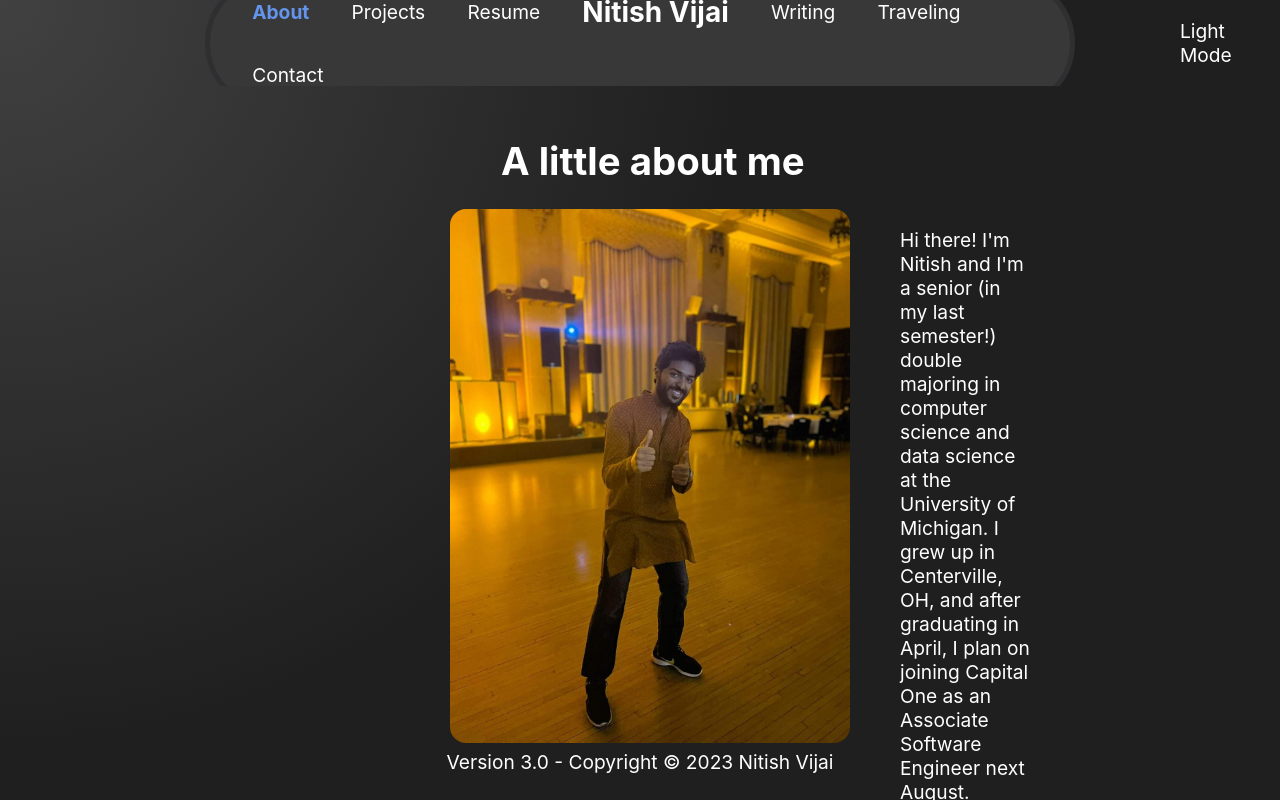
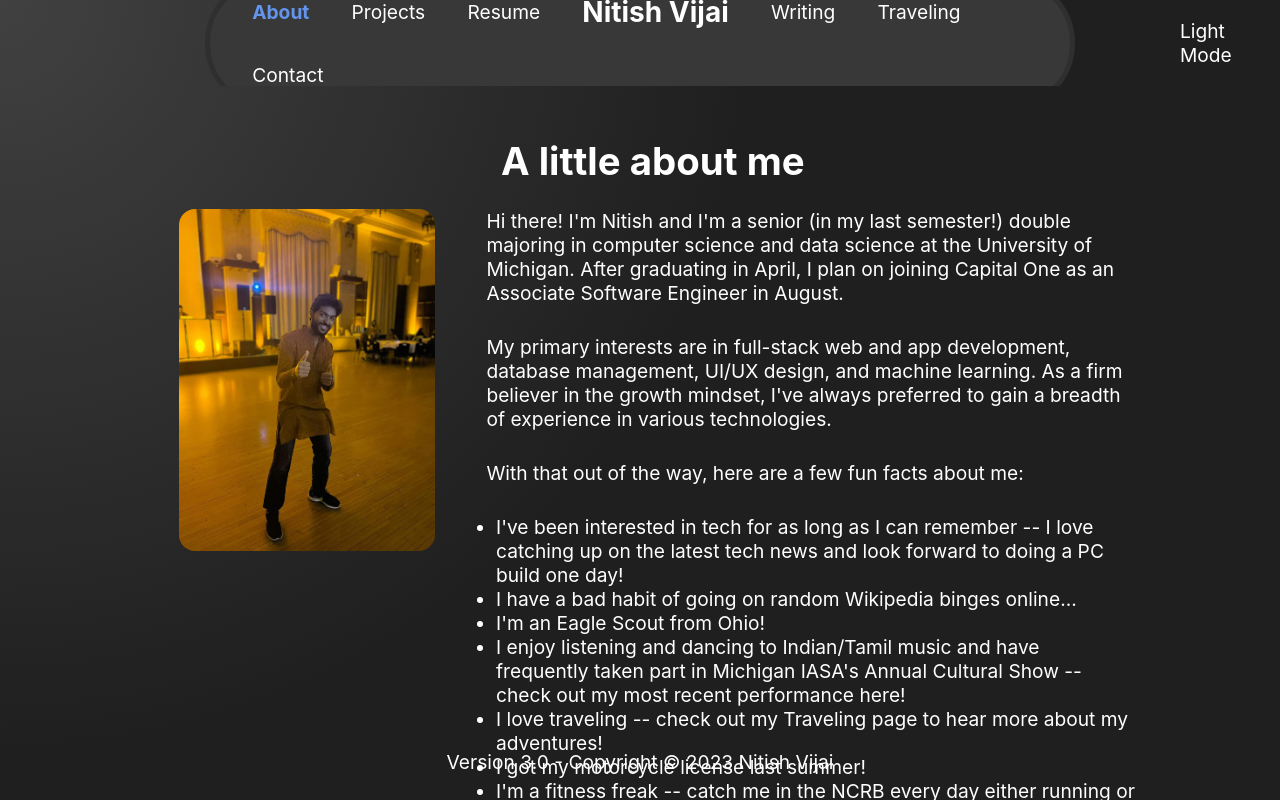
Before and after one commit to nitishvijai/nitish-website-v3, a React (Create React App) app: page /about in a window 1280 px wide. Built offline with nearby package versions, Linux system fonts and the light colour scheme.

Commit message:
Refined styling for current components

```diff
--- a/src/components/About/About.js
+++ b/src/components/About/About.js
@@ -21,14 +21,14 @@ const About = () => {
           <img id={styles.nitish} src="/Nitish_Diwali.jpg" />
         </div>
         <div className={styles.aboutMe}>
-          <p>Hi there! I'm Nitish and I'm a senior (in my last semester!) double majoring in computer science and data science at the University of Michigan. I grew up in Centerville, OH, and after graduating in April, I plan on joining Capital One as an Associate Software Engineer next August.</p>
-          <p>My primary interests are in full-stack web and app development, database management, UI/UX design, and machine learning. As a firm believer in the growth mindset, I've always preferred to gain a breadth of experience in various technologies.</p>
-          <p>With that out of the way, here are a few fun facts about me:</p>
-          <ul>
+          <p className={styles.paragraph}>Hi there! I'm Nitish and I'm a senior (in my last semester!) double majoring in computer science and data science at the University of Michigan. After graduating in April, I plan on joining Capital One as an Associate Software Engineer in August.</p>
+          <p className={styles.paragraph}>My primary interests are in full-stack web and app development, database management, UI/UX design, and machine learning. As a firm believer in the growth mindset, I've always preferred to gain a breadth of experience in various technologies.</p>
+          <p className={styles.paragraph}>With that out of the way, here are a few fun facts about me:</p>
+          <ul id={styles.list}>
             <li>I've been interested in tech for as long as I can remember -- I love catching up on the latest tech news and look forward to doing a PC build one day!</li>
             <li>I have a bad habit of going on random Wikipedia binges online...</li>
             <li>I'm an Eagle Scout from Ohio!</li>
-            <li>I enjoy dancing to Indian/Tamil music and have frequently taken part in Michigan IASA's Annual Cultural Show -- check out my most recent performance here!</li>
+            <li>I enjoy listening and dancing to Indian/Tamil music and have frequently taken part in Michigan IASA's Annual Cultural Show -- check out my most recent performance here!</li>
             <li>I love traveling -- check out my Traveling page to hear more about my adventures!</li>
             <li>I got my motorcycle license last summer!</li>
             <li>I'm a fitness freak -- catch me in the NCRB every day either running or lifting weights!</li>
--- a/src/components/About/About.module.css
+++ b/src/components/About/About.module.css
@@ -17,9 +17,9 @@ ul, li {
 
 #nitish {
     z-index: 86;
-    width: 400px;
+    width: 20%;
     border-radius: 16px;
-    position: absolute;
+    margin-left: 14%;
 }
 
 .parent {
@@ -28,15 +28,28 @@ ul, li {
 }
 
 .pic {
-    float: left;
-    height: 700px;
-    width: 900px;
-    text-align: center;
+}
+
+.paragraph {
+    width: 50%;
+    margin-right: 12%;
+    float: right;
+    position: relative;
+    display: block;
+    margin-top: 0;
+}
+
+#list {
+    margin-top: 0;
+    width: 50%;
+    margin-right: 12%;
+    float: right;
+    position: relative;
+    display: block;
 }
 
 .aboutMe {
-    margin-left: 250px;
-    margin-right: 250px;
+    position: relative;
 }
 
 .aboutMe p {
--- a/src/components/Projects/Projects.module.css
+++ b/src/components/Projects/Projects.module.css
@@ -18,7 +18,9 @@
 .project {
     width: 100%;
     overflow: hidden;
-    height: 400px;
+    height: auto;
+    margin-bottom: 15px;
+    padding-bottom: 15px;
 }
 
 .project:first-child {
@@ -33,7 +35,7 @@
 
 .info {
     margin-left: 100px;
-    margin-right: 100px;
+    margin-right: 25px;
     text-align: left;
 }
 
--- a/src/components/Resume/Resume.js
+++ b/src/components/Resume/Resume.js
@@ -152,7 +152,7 @@ const Resume = () => {
     },
     {
       'name': 'Tech, Frameworks & Tools',
-      'list': 'Windows, Linux, WSL, Git, Selenium, Flask, React, Firebase, NumPy, Tableau, Salesforce, Windows/UWP, AWS (S3)'
+      'list': 'Windows/UWP, Linux, WSL, Git, Selenium, Flask, React, Firebase, NumPy, Tableau, Salesforce, AWS (S3)'
     },
     {
       'name': 'Spoken Languages',
@@ -235,7 +235,7 @@ const Resume = () => {
           </div>
         </div>
       </div>
-      <Footer />
+      <Footer projects='true'/>
   </div>
 );
 }
--- a/src/components/Resume/Resume.module.css
+++ b/src/components/Resume/Resume.module.css
@@ -12,9 +12,10 @@
     color: white;
     outline: none;
     width: 100%;
-    height: 250vh;
+    height: auto;
     position: relative;
     overflow-y: auto;
+    padding-bottom: 15px;
 }
 
 .gradient:before {
```
